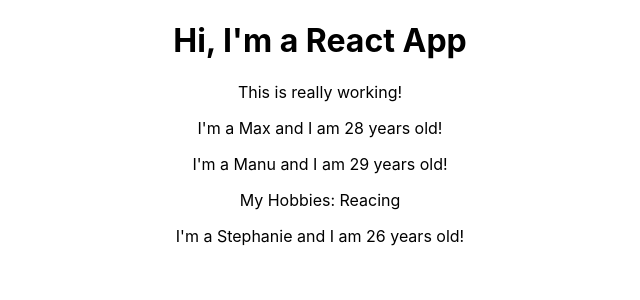
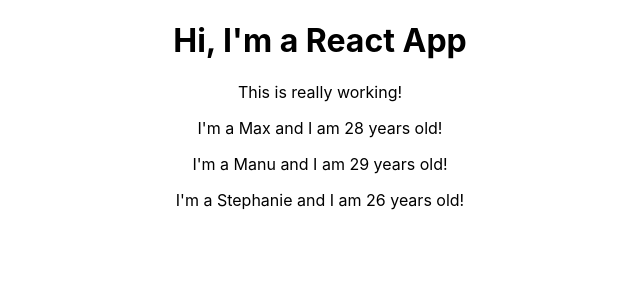
Before and after one commit to trickyBytes/react-complete-guide-chapter-solutions, a React (Create React App) app: page / in a window 1280 px wide. Shown: the top 300 px of the page, without its empty margins (320-960 px from the left). Built offline with nearby package versions, Linux system fonts and the light colour scheme.

Commit message:
chapter-3: Using simple state in app

```diff
--- a/src/App.js
+++ b/src/App.js
@@ -3,14 +3,22 @@
 import './App.css';
 
 class App extends Component {
+  state = {
+    persons: [
+      { name: 'Max', age: 28 },
+      { name: 'Manu', age: 29},
+      { name: 'Stephanie', age: 26}
+    ]
+  }
+
   render() {
     return (
       <div className="App">
         <h1>Hi, I'm a React App</h1>
         <p>This is really working!</p>
-        <Person name="Max" age="28" />
-        <Person name="Manu" age="29">My Hobbies: Reacing</Person>
-        <Person name="Stephanie" age="26" />
+        <Person name={this.state.persons[0].name} age={this.state.persons[0].age} />
+        <Person name={this.state.persons[1].name} age={this.state.persons[1].age} />
+        <Person name={this.state.persons[2].name} age={this.state.persons[2].age} />
       </div>
     );
     // return React.createElement('div', {className: 'App'}, React.createElement('h1', null, 'Hi, I\'m a React App!!!'))
```
